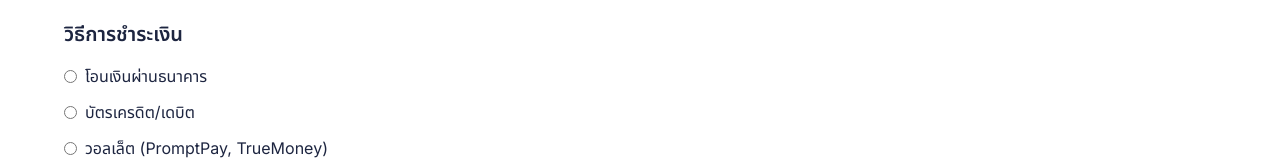
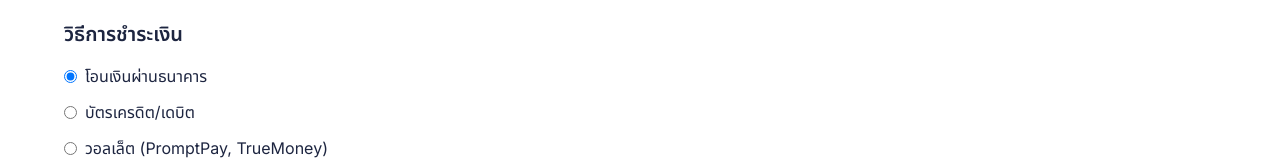
Before and after one commit to orayachan/jsd9-pickled-cat-frontend, a React (Vite) app: page /payment in a window 1280 px wide. Shown: the part 497-657 px from the top of the page. Built offline with nearby package versions, Linux system fonts and the light colour scheme.

Commit message:
fix(ui) Radio button on payment method

```diff
--- a/src/pages/Payment/Components/PaymentMethod.jsx
+++ b/src/pages/Payment/Components/PaymentMethod.jsx
@@ -1,4 +1,4 @@
-export function PaymentMethod(formData, handleChange) {
+export function PaymentMethod({ formData , handleChange }) {
   return (
     <div>
       <h2 className='mb-4 text-xl font-semibold'>วิธีการชำระเงิน</h2>
@@ -9,7 +9,7 @@ export function PaymentMethod(formData, handleChange) {
             name='paymentMethod'
             value='bankTransfer'
             onChange={handleChange}
-            checked={formData.paymentMethod === 'bankTransfer'}
+            checked={formData === 'bankTransfer'}
             className='mr-2'
             required
           />
@@ -21,7 +21,7 @@ export function PaymentMethod(formData, handleChange) {
             name='paymentMethod'
             value='creditCard'
             onChange={handleChange}
-            checked={formData.paymentMethod === 'creditCard'}
+            checked={formData  === 'creditCard'}
             className='mr-2'
           />
           <label>บัตรเครดิต/เดบิต</label>
@@ -32,7 +32,7 @@ export function PaymentMethod(formData, handleChange) {
             name='paymentMethod'
             value='wallet'
             onChange={handleChange}
-            checked={formData.paymentMethod === 'wallet'}
+            checked={formData  === 'wallet'}
             className='mr-2'
           />
           <label>วอลเล็ต (PromptPay, TrueMoney)</label>
@@ -43,7 +43,7 @@ export function PaymentMethod(formData, handleChange) {
             name='paymentMethod'
             value='cod'
             onChange={handleChange}
-            checked={formData.paymentMethod === 'cod'}
+            checked={formData  === 'cod'}
             className='mr-2'
           />
           <label>เก็บเงินปลายทาง (COD)</label>
--- a/src/pages/Payment/Payment.jsx
+++ b/src/pages/Payment/Payment.jsx
@@ -1,5 +1,5 @@
 import { Button } from '@/components/ui/button';
-import { useState } from 'react';
+import React, { useState } from 'react';
 import { BcrumbPayment } from './Components/BcrumbPayment';
 import { PaymentMethod } from './Components/PaymentMethod';
 import { PaymentSummary } from './Components/PaymentSummary';
@@ -17,8 +17,13 @@ export function Payment() {
     subDistrict: '',
     province: '',
     postalCode: '',
-    paymentMethod: '',
   });
+
+  const [ paymentMethod, setPaymentMethod ] = useState('bankTransfer');
+
+  const handlePaymentMethodChange = (e) => {
+    setPaymentMethod(e.target.value);
+  }
 
   const handleChange = (e) => {
     setFormData({ ...formData, [e.target.name]: e.target.value });
@@ -36,7 +41,7 @@ export function Payment() {
 
     let status = 'Pending'; // Set the initial status to 'Pending'
 
-    if (formData.paymentMethod === 'เก็บเงินปลายทาง') {
+    if (paymentMethod === 'cod') {
       // Handle cash on delivery
       status = 'Paid'; // Set the status to 'Paid'
       paidAt = new Date().toISOString(); // Set the paidAt date to now
@@ -49,7 +54,7 @@ export function Payment() {
         {
           order_id: orderId, // Replace with the actual order ID
           payment_id: paymentId, // Replace with the actual payment ID
-          payment_method: formData.paymentMethod,
+          payment_method: paymentMethod,
           amount: 100, // Replace with the actual amount
           payment_status: status,
           payment_date: paidAt,
@@ -73,7 +78,7 @@ export function Payment() {
           {/* PART: Left */}
           <div className='space-y-8 lg:col-span-2'>
             <ShippingForm formData={formData} handleChange={handleChange} />
-            <PaymentMethod formData={formData} handleChange={handleChange} />
+            <PaymentMethod formData={paymentMethod} handleChange={handlePaymentMethodChange} />
             <Button
               type='submit'
               className='bg-primary-600 hover:bg-primary-700 w-full rounded-full py-3 transition'
```
